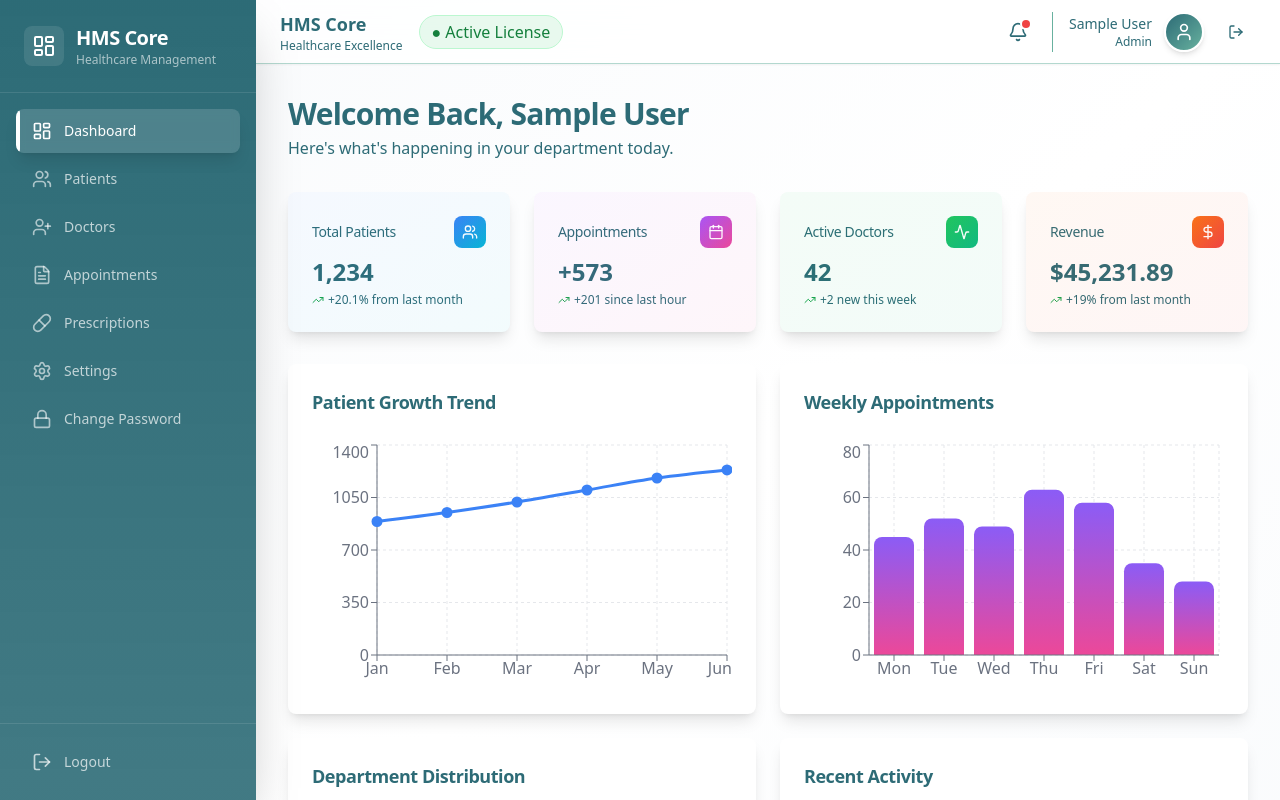
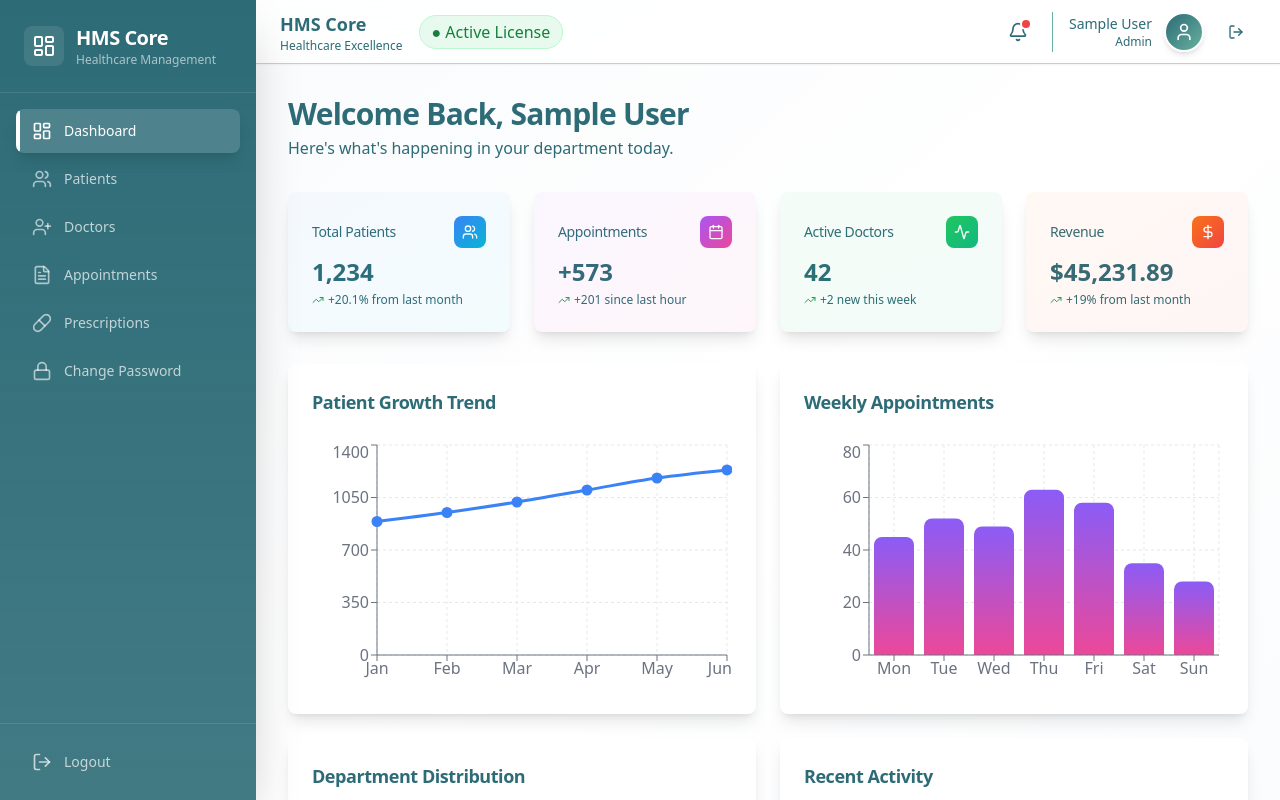
Before and after one commit to Jay-Suryawansh7/HMS, a React (Vite) app in the folder apps/client/: page /dashboard in a window 1280 px wide. Shown: the top 800 px of the page. Built offline with nearby package versions, Linux system fonts and the light colour scheme; sample sign-in values are in the browser's storage.

Commit message:
Restrict access and visibility based on roles
- Hidden 'Settings' sidebar item for non-ADMIN roles
- Hidden 'Create Prescription' button for PHARMACIST role

```diff
--- a/apps/client/src/components/layout/Sidebar.tsx
+++ b/apps/client/src/components/layout/Sidebar.tsx
@@ -16,12 +16,19 @@ const sidebarItems = [
 export function Sidebar() {
   const location = useLocation();
   const navigate = useNavigate();
-  const { logout } = useAuth();
+  const { logout, user } = useAuth();
 
   const handleLogout = () => {
     logout();
     navigate('/');
   };
+
+  const filteredItems = sidebarItems.filter(item => {
+    if (item.label === 'Settings') {
+      return user?.role === 'ADMIN';
+    }
+    return true;
+  });
 
   return (
     <aside className="w-64 bg-gradient-to-b from-primary to-primary/90 text-primary-foreground h-screen flex flex-col fixed left-0 top-0 shadow-2xl z-50">
@@ -38,7 +45,7 @@ export function Sidebar() {
       </div>
 
       <nav className="flex-1 p-4 space-y-1">
-        {sidebarItems.map((item) => {
+        {filteredItems.map((item) => {
           const Icon = item.icon;
           const isActive = location.pathname === item.href;
 
--- a/apps/client/src/pages/Prescriptions.tsx
+++ b/apps/client/src/pages/Prescriptions.tsx
@@ -16,8 +16,11 @@ import { Plus, Eye } from 'lucide-react';
 import { listPrescriptions, type Prescription } from '@/services/prescriptionService';
 import { toast } from 'sonner';
 
+import { useAuth } from '@/contexts/AuthContext';
+
 export default function Prescriptions() {
   const navigate = useNavigate();
+  const { user } = useAuth();
   const [prescriptions, setPrescriptions] = useState<Prescription[]>([]);
   const [loading, setLoading] = useState(false);
   const [page, setPage] = useState(1);
@@ -48,10 +51,12 @@ export default function Prescriptions() {
           <h1 className="text-3xl font-bold tracking-tight">Prescriptions</h1>
           <p className="text-muted-foreground">Manage and view patient prescriptions</p>
         </div>
+        {user?.role !== 'PHARMACIST' && (
           <Button onClick={() => navigate('/dashboard/prescriptions/create')}>
             <Plus className="h-4 w-4 mr-2" />
             Create Prescription
           </Button>
+        )}
       </div>
 
       <Card>
@@ -67,6 +72,7 @@ export default function Prescriptions() {
           ) : prescriptions.length === 0 ? (
             <div className="flex flex-col items-center justify-center h-32 space-y-2">
               <p className="text-muted-foreground">No prescriptions found</p>
+              {user?.role !== 'PHARMACIST' && (
                 <Button
                   variant="outline"
                   size="sm"
@@ -74,6 +80,7 @@ export default function Prescriptions() {
                 >
                   Create your first prescription
                 </Button>
+              )}
             </div>
           ) : (
             <>
```
Lines whose indentation alone changed are shown as unchanged.
